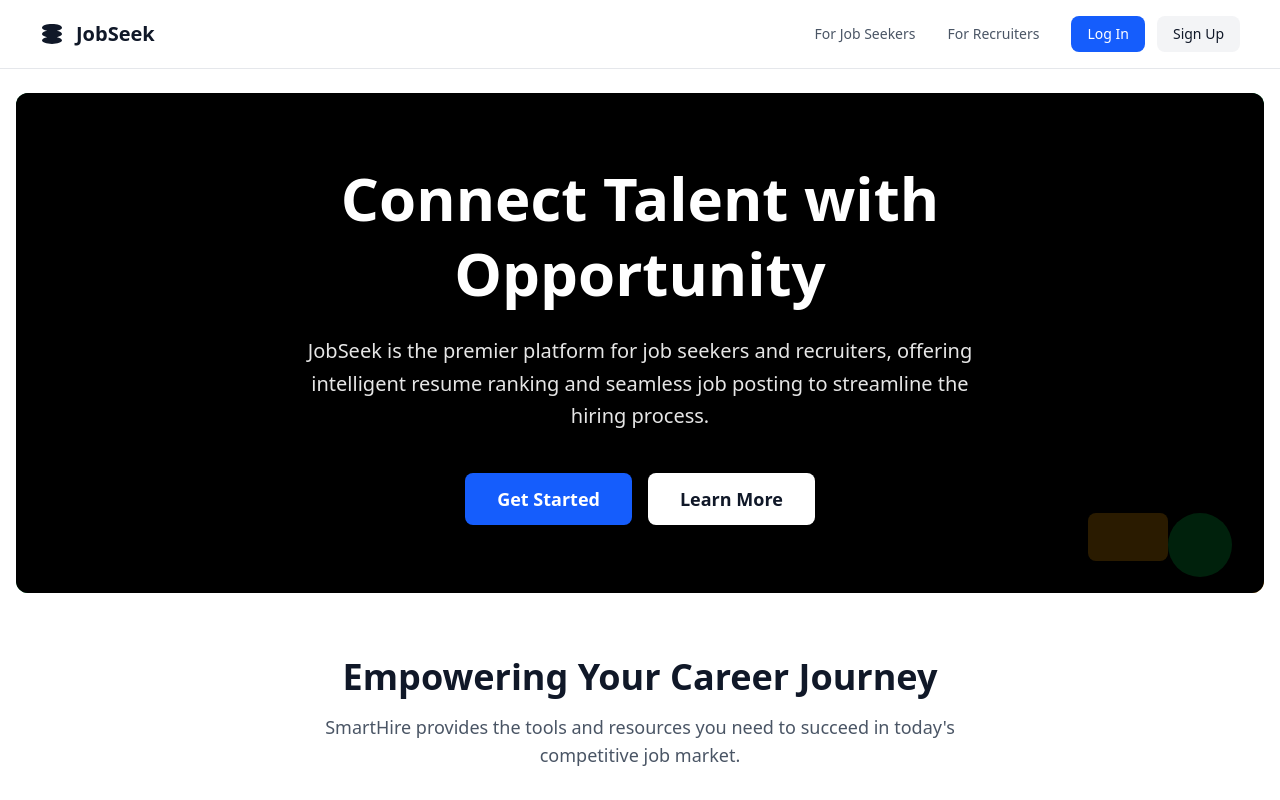
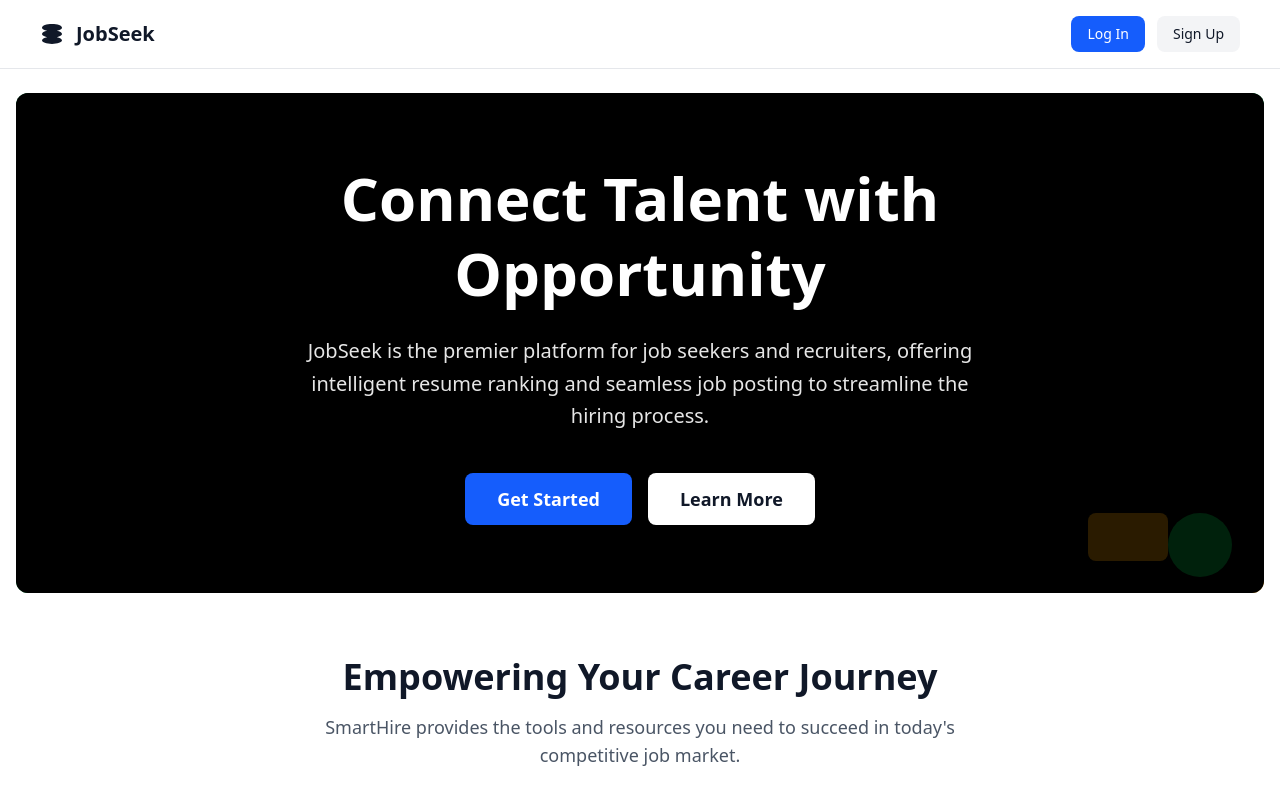
Before and after one commit to erosage3/Resume-Screening-System, a React (Vite) app in the folder webapp/JobSeek/: page / in a window 1280 px wide. Shown: the top 800 px of the page. Built offline with nearby package versions, Linux system fonts and the light colour scheme.

Commit message:
removed for recruiter and for jobseekers option from header

```diff
--- a/webapp/JobSeek/src/components/Header.jsx
+++ b/webapp/JobSeek/src/components/Header.jsx
@@ -14,8 +14,7 @@ function Header() {
         </Link>
       </div>
       <nav className="hidden md:flex items-center gap-8 text-sm font-medium text-gray-600">
-        <a href="#" className="hover:text-gray-900 transition-colors">For Job Seekers</a>
-        <a href="#" className="hover:text-gray-900 transition-colors">For Recruiters</a>
+
         <div className="flex gap-3">
           <Link to={"/login"}>
           <button className="bg-blue-600 hover:bg-blue-700 text-white px-4 py-2 rounded-lg font-medium transition-colors">
```
